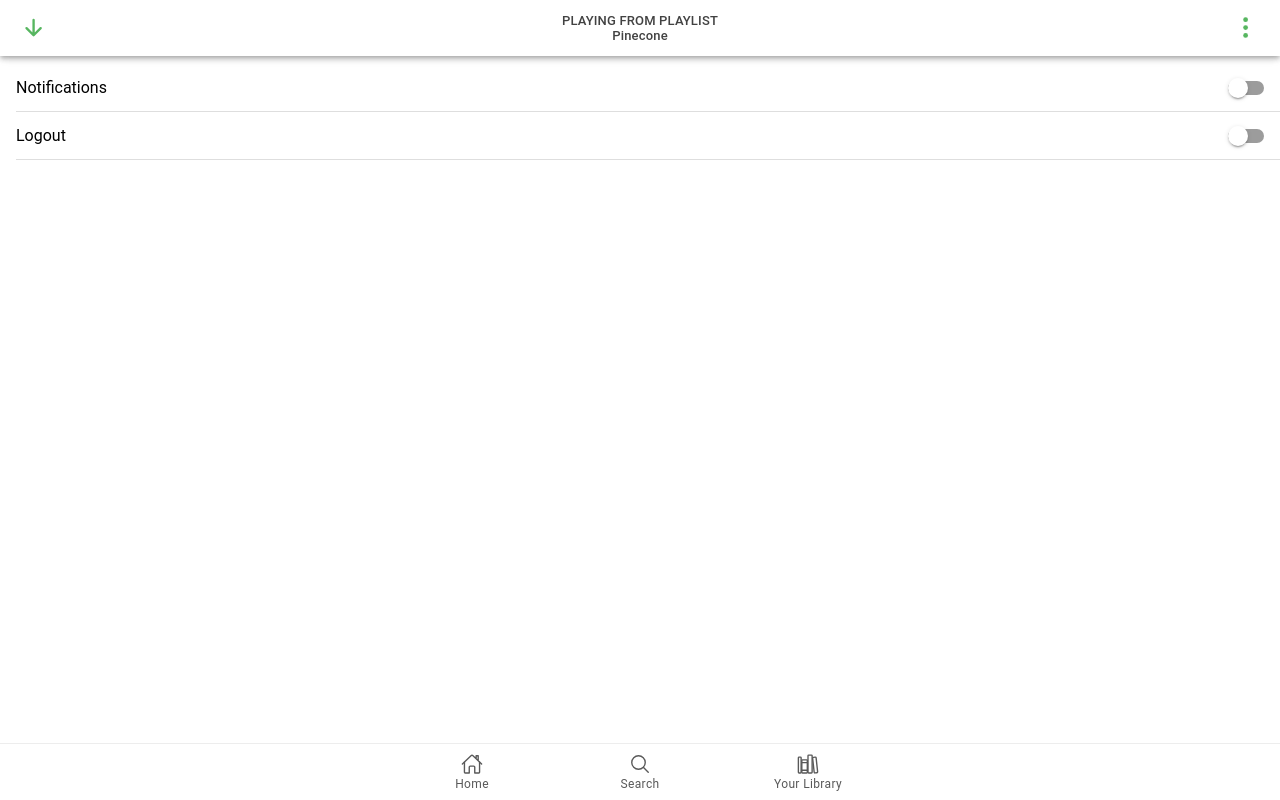
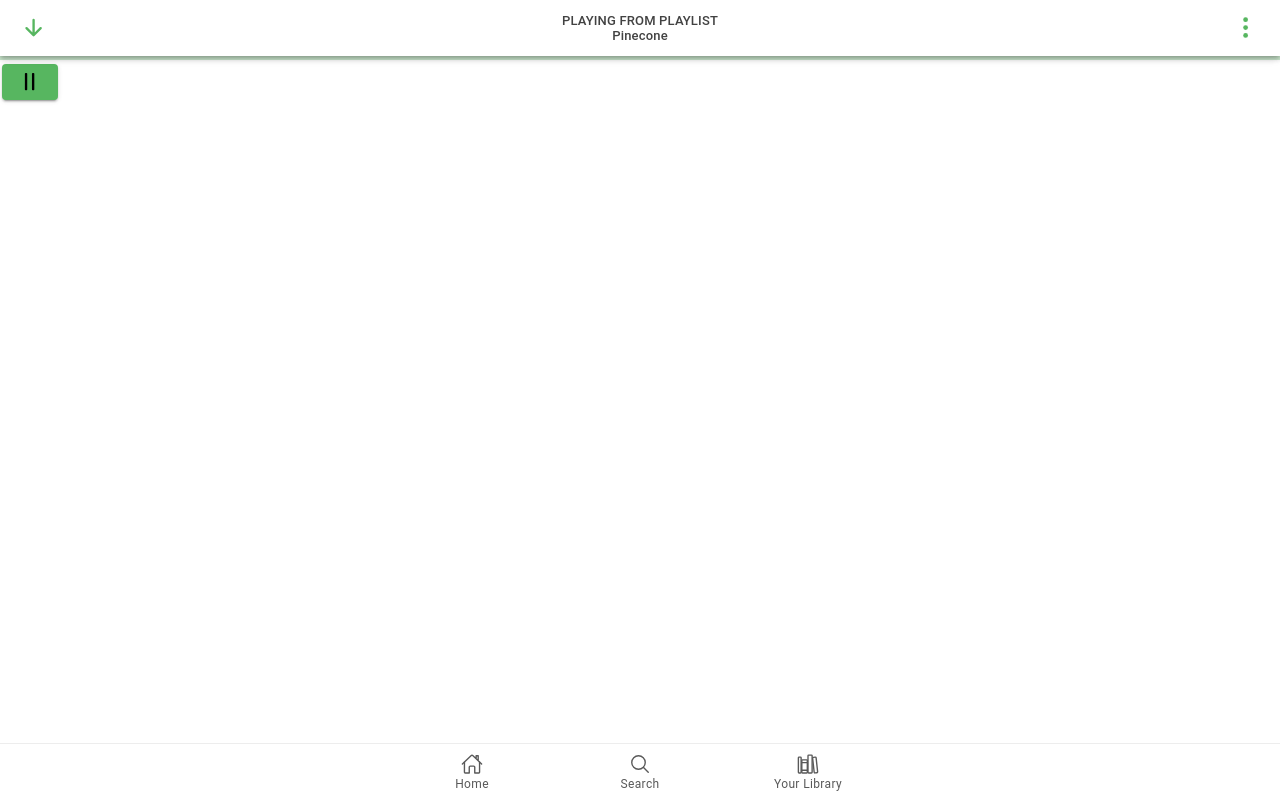
Before and after one commit to Pkoobz/Spotify-Project, a React (Vite) app in the folder Spotifyproject/: page /playmusic in a window 1280 px wide. Built offline with nearby package versions, Linux system fonts and the light colour scheme.

Commit message:
playMusic

```diff
--- a/Spotifyproject/src/App.tsx
+++ b/Spotifyproject/src/App.tsx
@@ -45,7 +45,6 @@ import Settings from './pages/Settings';
 import Account from './pages/Account';
 import New from './pages/New';
 import History from './pages/History';
-import PlayMusic from './pages/PlayMusic';
 import Registration from './pages/Registration';
 import Login from './pages/Login';
 import Lupapassword from './pages/Lupapassword';
--- a/Spotifyproject/src/pages/PlayMusic.tsx
+++ b/Spotifyproject/src/pages/PlayMusic.tsx
@@ -1,8 +1,26 @@
-import { IonPage, IonHeader, IonToolbar, IonButtons, IonButton, IonIcon, IonContent, IonList, IonItem, IonLabel, IonToggle, IonTitle } from "@ionic/react";
-import { arrowDownOutline, ellipsisVertical } from "ionicons/icons";
+import { IonPage, IonHeader, IonToolbar, IonButtons, IonButton, IonIcon, IonContent, IonList, IonItem, IonLabel, IonToggle, IonTitle, IonProgressBar } from "@ionic/react";
+import { arrowDownOutline, ellipsisVertical, pauseOutline } from "ionicons/icons";
+import { useEffect, useState } from "react";
 import './PlayMusic.css';
 
 const Playmusic = () => {
+    const [progress, setProgress] = useState(0);
+    const handlePause = () => {
+    };
+
+  useEffect(() => {
+    const song = {
+      duration: 200,
+      currentTime: 0
+    };
+
+    const interval = setInterval(() => {
+      setProgress(song.currentTime / song.duration);
+      song.currentTime++;
+    }, 1000);
+
+    return () => clearInterval(interval);
+  }, []);
     return (
         <IonPage>
             <IonHeader>
@@ -22,16 +40,10 @@ const Playmusic = () => {
                 </IonToolbar>
             </IonHeader>
             <IonContent fullscreen>
-                <IonList>
-                    <IonItem>
-                        <IonLabel>Notifications</IonLabel>
-                        <IonToggle slot="end" />
-                    </IonItem>
-                    <IonItem>
-                        <IonLabel>Logout</IonLabel>
-                        <IonToggle slot="end" />
-                    </IonItem>
-                </IonList>
+                <IonProgressBar value={progress}></IonProgressBar>
+                <IonButton onClick={handlePause}>
+                    <IonIcon slot="icon-only" icon={pauseOutline} />
+                </IonButton>
             </IonContent>
         </IonPage>
 
```
